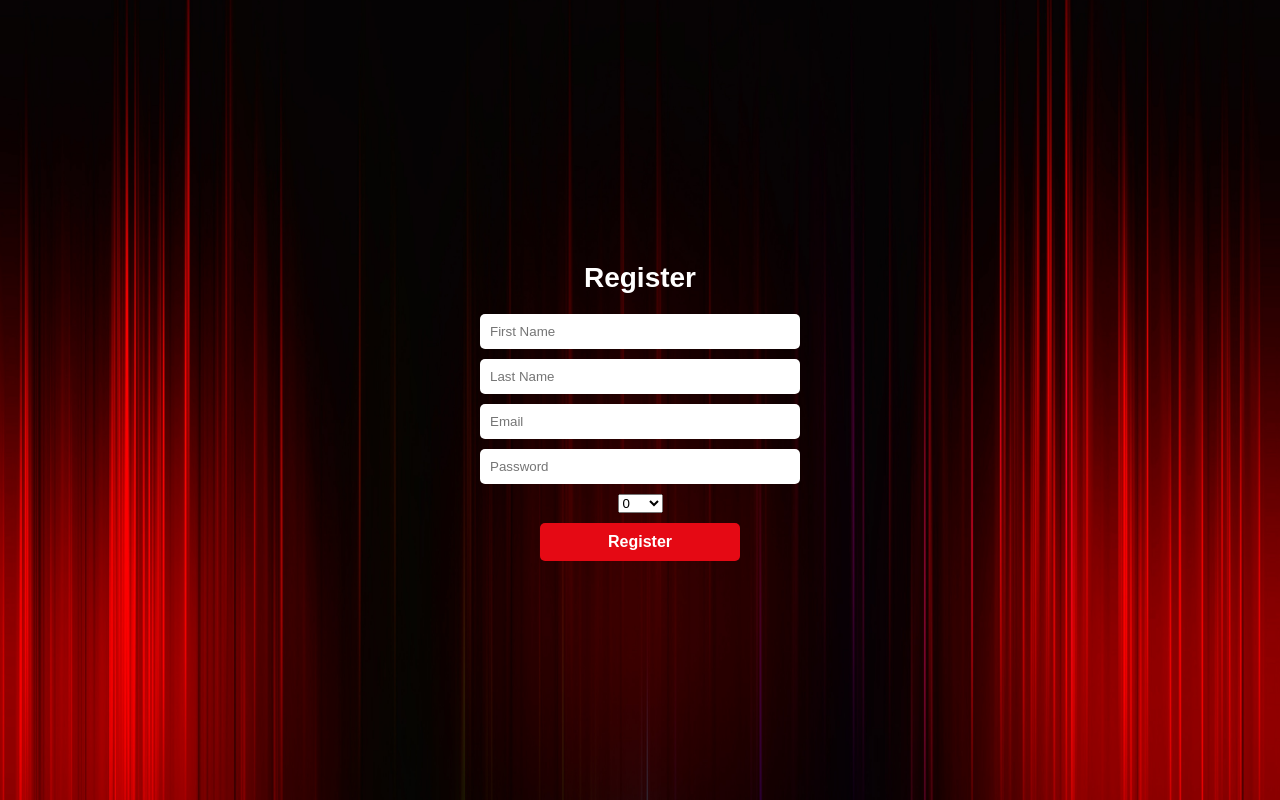
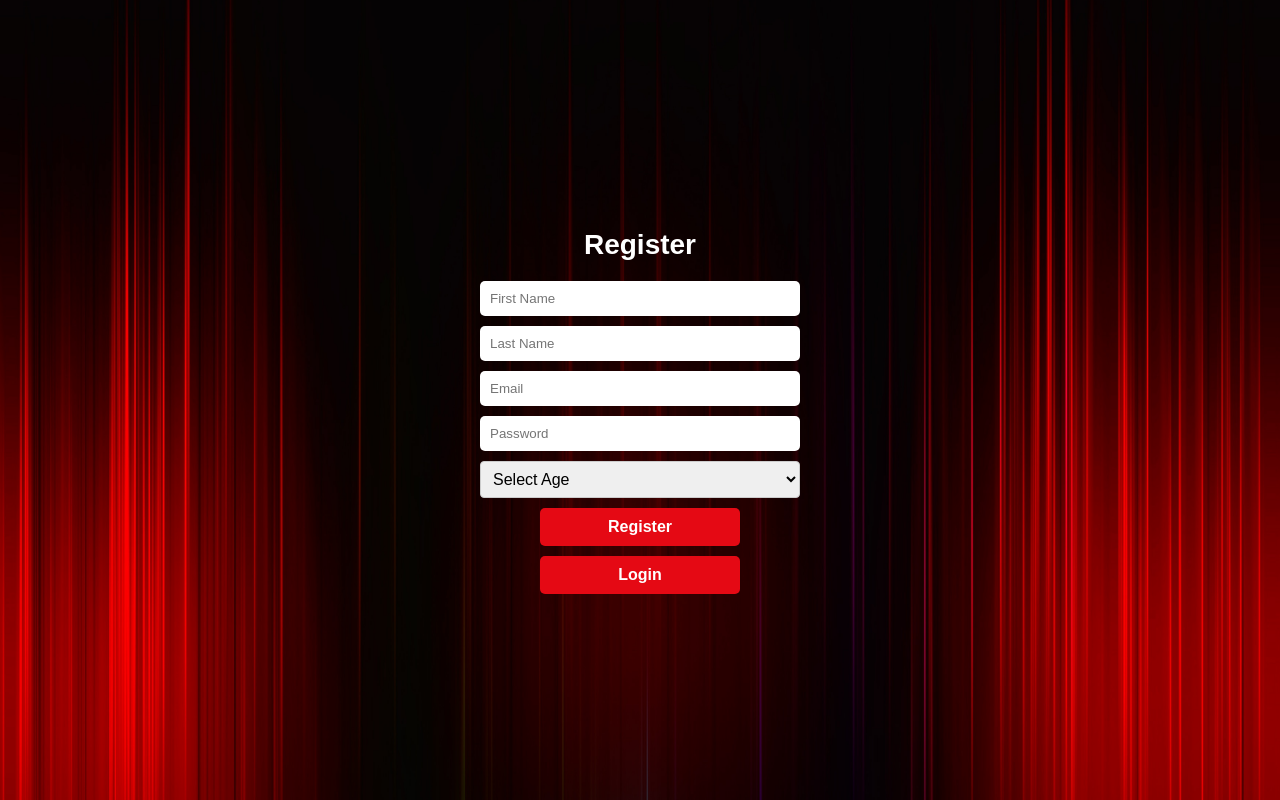
Before and after one commit to OrelMagori/netflix-project-react, a React (Create React App) app: page / in a window 1280 px wide. Both pictures are taken after a click on the button "Register". Built offline with nearby package versions, Linux system fonts and the light colour scheme.

Commit message:
Register backup - need check validation

```diff
--- a/src/client/database/ages.json
+++ b/src/client/database/ages.json
@@ -1,6 +1,5 @@
 {
   "agesData":[
-    { "key": 0, "value": 0 },
     { "key": 1, "value": 1 },
     { "key": 2, "value": 2 },
     { "key": 3, "value": 3 },
--- a/src/client/pages/Register.css
+++ b/src/client/pages/Register.css
@@ -27,42 +27,33 @@ form {
 
 
 
-
-.select-wrapper {
-  position: relative;
+/* Styling for the dropdown */
+select {
+  width: 100%;
+  padding: 0.5rem;
+  font-size: 1rem;
+  border: 1px solid #ccc;
+  border-radius: 4px;
 }
 
-.select-wrapper select {
-  width: 100%;
-  padding: 10px;
-  font-size: 16px;
-  border: 1px solid #ccc;
-  border-radius: 4px;
-  appearance: none;
-  -webkit-appearance: none;
-  -moz-appearance: none;
-}
-
-.select-wrapper select::-ms-expand {
-  display: none;
-}
-
-/* Custom styles for the dropdown arrow */
-.select-wrapper::after {
-  content: "";
+/* Styling for the dropdown arrow */
+select::after {
+  content: "\25BE"; /* Unicode character for down arrow */
   position: absolute;
   top: 50%;
   right: 10px;
-  width: 8px;
-  height: 8px;
   transform: translateY(-50%);
-  border-top: 2px solid #333;
-  border-right: 2px solid #333;
-  transition: all 0.3s ease-in-out;
   pointer-events: none;
 }
 
-.select-wrapper select:focus + ::after {
-  transform: translateY(-50%) rotate(45deg);
-  border-color: #f00; /* Change color on focus if desired */
+/* Styling for the dropdown options */
+select option {
+  font-size: 1rem;
 }
+
+/* Styling for the dropdown when it's open */
+select:focus {
+  outline: none;
+  border-color: #007bff; /* Change the border color when focused */
+  box-shadow: 0 0 0 0.2rem rgba(0, 123, 255, 0.25); /* Add a focus effect */
+}
--- a/src/client/pages/Register.js
+++ b/src/client/pages/Register.js
@@ -12,48 +12,65 @@ export const Register = (props) => {
 
   const { apiCall } = useApiContext();
 
-  const [, setEmail_validation] = useState(true);
-  const [, setPassword_validation] = useState(true);
-  const [, setName_validation] = useState(true);
-
   useEffect(() => {
     setAge(ages);
   }, []);
 
-  const firstNameChangeHandler = (event) => {
-    if (event.target.value.trim().length > 0) {
-      setName_validation(true);
+  const validateForm = () => {
+    // Define regular expressions for validation
+    const nameRegex = /^[a-zA-Z]+$/;
+    const emailRegex = /^[^\s@]+@[^\s@]+\.[^\s@]+$/;
+
+    let isValid = true;
+
+    // Validation for firstName
+    if (firstName.trim() === "" || !nameRegex.test(firstName)) {
+      isValid = false;
+      alert("Please enter a valid first name");
+      // Handle invalid firstName input
     }
-    setFirstName(event.target.value);
-  };
 
-  const lastNameChangeHandler = (event) => {
-    if (event.target.value.trim().length > 0) {
-      setName_validation(true);
+    // Validation for lastName
+    if (lastName.trim() === "" || !nameRegex.test(lastName)) {
+      isValid = false;
+      alert("Please enter a valid last name");
+      // Handle invalid lastName input
     }
-    setLastName(event.target.value);
-  };
 
-  const emailChangeHandler = (event) => {
-    if (event.target.value.trim().length > 0) {
-      setEmail_validation(true);
+    // Validation for email
+    if (email.trim() === "" || !emailRegex.test(email)) {
+      isValid = false;
+      alert("Please enter a valid email");
+      // Handle invalid email input
     }
-    setEmail(event.target.value);
-  };
 
-  const passwordChangeHandler = (event) => {
-    if (event.target.value.trim().length > 0) {
-      setPassword_validation(true);
+    // Validation for password
+    if (password.trim() === "" || password.length < 6) {
+      isValid = false;
+      alert("Please enter a valid password");
+      // Handle invalid password input
     }
-    setPassword(event.target.value);
+
+    // Validation for age
+    if (age === "" || age < 18) {
+      isValid = false;
+      alert("Please select an age");
+      // Handle invalid age input
+    }
+    return isValid;
   };
 
   const signup = async (event) => {
     event.preventDefault();
+
+    if (validateForm()) {
       try {
         const { status, data } = await apiCall("users/signup", "POST", {
+          firstName,
+          lastName,
           email,
           password,
+          age,
         });
         console.log(status);
         console.log(data);
@@ -61,6 +78,9 @@ export const Register = (props) => {
         returnLoginScreen();
       } catch (error) {
         console.log(error);
+      }
+    } else {
+      // Handle form validation errors
     }
   };
 
@@ -72,33 +92,28 @@ export const Register = (props) => {
           type="text"
           placeholder="First Name"
           value={firstName}
-          onChange={firstNameChangeHandler}
+          onChange={(e) => setFirstName(e.target.value)}
         />
         <input
           type="text"
           placeholder="Last Name"
           value={lastName}
-          onChange={lastNameChangeHandler}
+          onChange={(e) => setLastName(e.target.value)}
         />
         <input
           type="email"
           placeholder="Email"
           value={email}
-          onChange={emailChangeHandler}
+          onChange={(e) => setEmail(e.target.value)}
         />
         <input
           type="password"
           placeholder="Password"
           value={password}
-          onChange={passwordChangeHandler}
+          onChange={(e) => setPassword(e.target.value)}
         />
-        <select
-          className="select-wrapper"
-          placeholder="Select Age"
-          value={age}
-          onChange={(e) => setAge(e.target.value)}
-        >
-          <option value disabled={true}></option>
+        <select value={age} onChange={(e) => setAge(e.target.value)}>
+          <option value="">Select Age</option>
           {ages.agesData.map((result) => (
             <option key={result.key} value={result.key}>
               {result.value}
@@ -106,6 +121,9 @@ export const Register = (props) => {
           ))}
         </select>
         <button type="submit">Register</button>
+        <button type="button" onClick={() => props.onFormSwitch("login")}>
+          Login
+        </button>
       </form>
     </div>
   );
```
Lines whose indentation alone changed are shown as unchanged.
